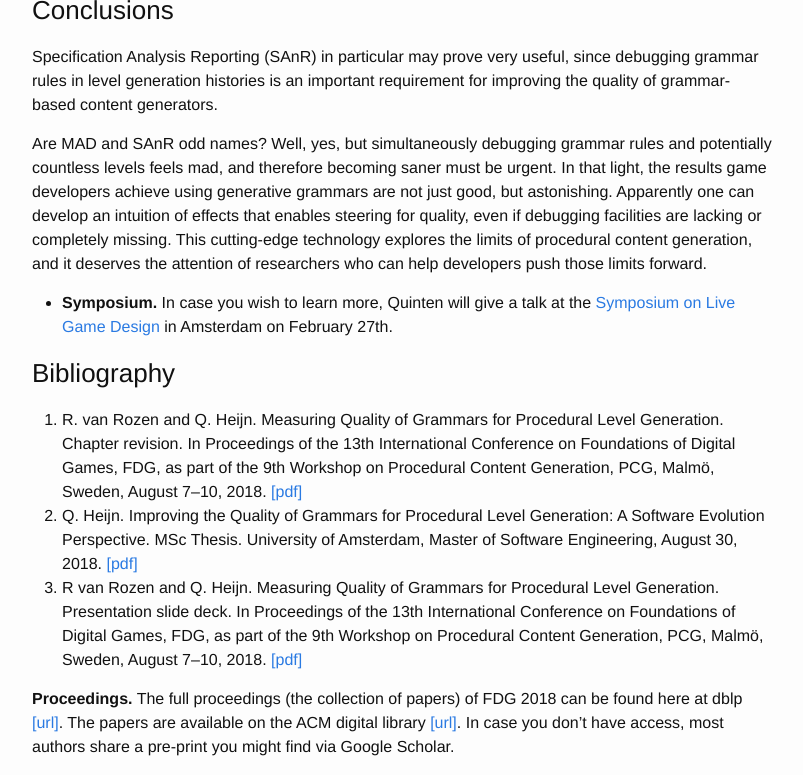
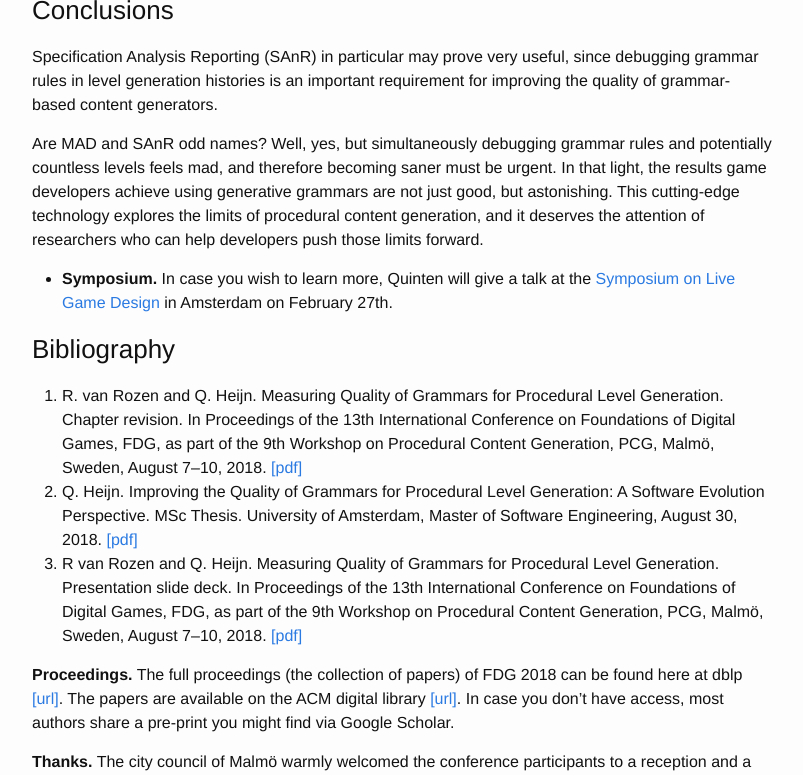
Before and after one commit to LiveGameDesign/LiveGameDesign.github.io, a Jekyll site: the page built from _posts/2019-01-02-Measuring-Quality-of-Grammars.md, in a window 1280 px wide and 900 px high, scrolled down 2475 px, cut to the strip 125-900 px from the top of the window. Shown: the whole strip, without its empty margins (238-1041 px from the left). Built offline with Jekyll 4.4.1, drawn with Linux system fonts in a browser that asks for light colours; comment, search, counter and statistics services are not loaded.

Commit message:
rephrase

```diff
--- a/_posts/2019-01-02-Measuring-Quality-of-Grammars.md
+++ b/_posts/2019-01-02-Measuring-Quality-of-Grammars.md
@@ -60,7 +60,6 @@ Specification Analysis Reporting (SAnR) in particular may prove very useful, sin
 
 Are MAD and SAnR odd names? Well, yes, but simultaneously debugging grammar rules and potentially countless levels feels mad, and therefore becoming saner must be urgent.
 In that light, the results game developers achieve using generative grammars are not just good, but astonishing.
-Apparently one can develop an intuition of effects that enables steering for quality, even if debugging facilities are lacking or completely missing.
 This cutting-edge technology explores the limits of procedural content generation, and it deserves the attention of researchers who can help developers push those limits forward.
 
 * **Symposium.** In case you wish to learn more, Quinten will give a talk at the [Symposium on Live Game Design](/project/update/2019/02/01/Live-Game-Design-Symposium.html) in Amsterdam on February 27th.
```
